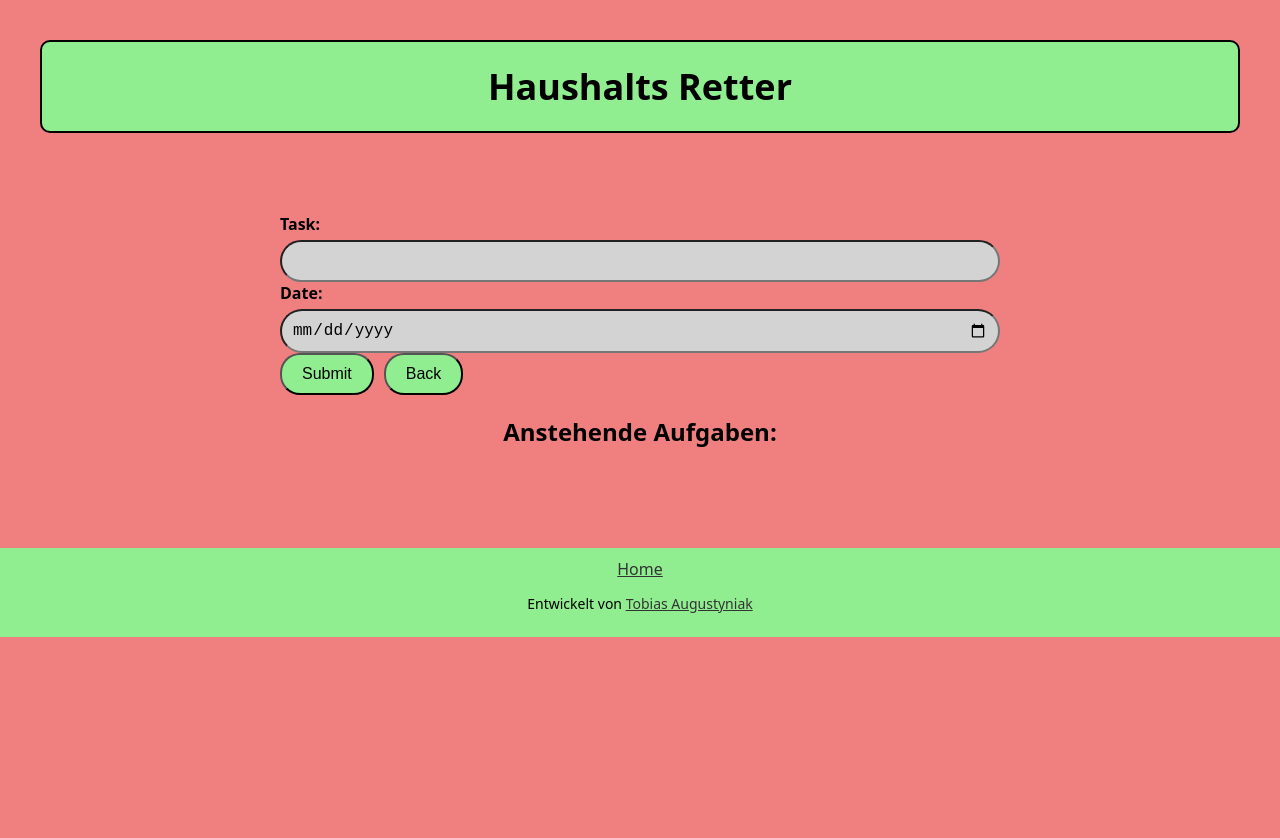
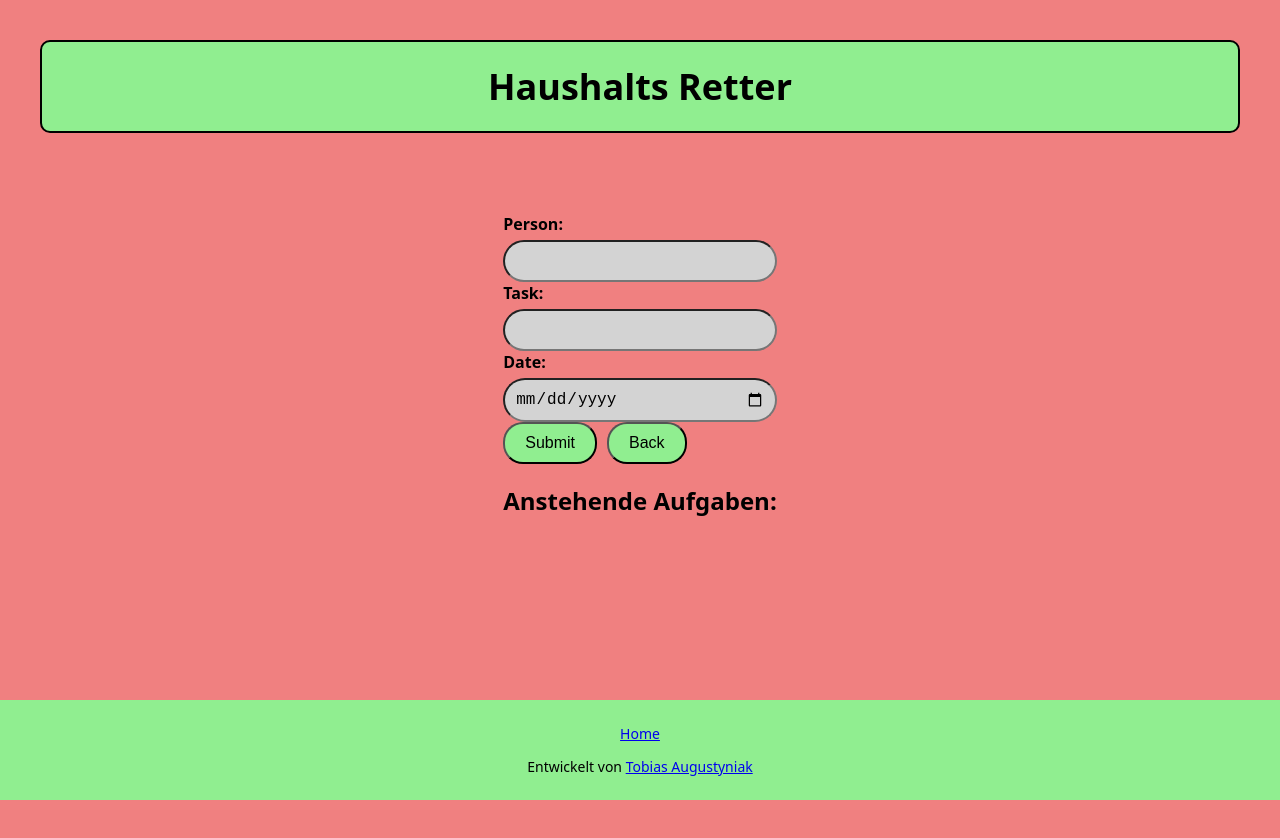
Before and after one commit to TobiAugust/capstone-project, a Next.js app: page / in a window 1280 px wide. Both pictures are taken after a click on the button "Create Task". Shown: the top 838 px of the page. Before the commit the page ends 800 px from the top, so only its background shows below. Built offline with nearby package versions, Linux system fonts and the light colour scheme.

Commit message:
finished transporting design in components an add the feature Person to create Task

```diff
--- a/components/Button.js
+++ b/components/Button.js
@@ -9,4 +9,7 @@ const StyledButton = styled.button`
   color: black;
   background-color: lightgreen;
   border-radius: 20px;
+  padding: 10px 20px;
+  margin-right: 10px;
+  font-size: 16px;
 `;
--- /dev/null
+++ b/components/Footer.js
@@ -0,0 +1,15 @@
+import styled from "styled-components";
+
+const Footer = styled.footer`
+  margin-top: 40px;
+  position: sticky;
+  bottom: 0;
+  background-color: lightgreen;
+  width: 100%;
+  flex-shrink: 0;
+  background-color: lightgreen;
+  padding: 10px;
+  text-align: center;
+`;
+
+export default Footer;
--- /dev/null
+++ b/components/FooterLink.js
@@ -0,0 +1,7 @@
+import styled from "styled-components";
+
+const FooterLink = styled.a`
+  color: #333;
+`;
+
+export default FooterLink;
--- /dev/null
+++ b/components/FooterText.js
@@ -0,0 +1,7 @@
+import styled from "styled-components";
+
+const FooterText = styled.p`
+  font-size: 14px;
+`;
+
+export default FooterText;
--- /dev/null
+++ b/components/MainContainer.js
@@ -0,0 +1,9 @@
+import styled from "styled-components";
+
+const MainContainer = styled.div`
+  min-height: 100vh;
+  display: flex;
+  flex-direction: column;
+`;
+
+export default MainContainer;
--- /dev/null
+++ b/components/Section.js
@@ -0,0 +1,7 @@
+import styled from "styled-components";
+
+const Section = styled.section`
+  flex: 1;
+`;
+
+export default Section;
--- /dev/null
+++ b/components/SubmittedData.js
@@ -0,0 +1,10 @@
+import styled from "styled-components";
+
+const SubmittedData = styled.div`
+  display: grid;
+  grid-template-columns: repeat(auto-fit, minmax(300px, 1fr));
+  grid-gap: 20px;
+  margin-top: 20px;
+`;
+
+export default SubmittedData;
--- a/components/TaskItem.js
+++ b/components/TaskItem.js
@@ -1,6 +1,6 @@
 import React from "react";
 import styled from "styled-components";
-import Button from "./Button";
+import Button from "../components/Button";
 
 const TaskItemContainer = styled.div`
   border: 1px solid #ccc;
--- a/pages/index.js
+++ b/pages/index.js
@@ -9,6 +9,12 @@ import InputBox from "../components/InputBox";
 import Form from "../components/Form";
 import Label from "../components/Label";
 import StyledInput from "../components/StyledInput";
+import SubmittedData from "../components/SubmittedData";
+import Footer from "../components/Footer";
+import FooterText from "../components/FooterText";
+import FooterLink from "../components/FooterLink";
+import MainContainer from "../components/MainContainer";
+import Section from "../components/Section";
 
 export default function HomePage() {
   const [submittedData, setSubmittedData] = useState([]);
@@ -16,35 +22,47 @@ export default function HomePage() {
   const [selectedTask, setSelectedTask] = useState(null);
   const [taskInput, setTaskInput] = useState("");
   const [dateInput, setDateInput] = useState("");
+  const [selectedPerson, setSelectedPerson] = useState(null);
+  const [personInput, setPersonInput] = useState("");
 
   function handleSubmit(event) {
     event.preventDefault();
     const formElements = event.target.elements;
     const selectedOption = formElements.option.value.trimStart();
     const selectedDate = formElements.date.value;
+    const selectedPerson = formElements.person.value;
 
-    if (selectedOption && selectedDate) {
+    if (selectedOption && selectedDate && selectedPerson) {
       if (selectedTask) {
         const updatedData = submittedData.map((data) => {
           if (data.id === selectedTask.id) {
-            return { ...data, option: selectedOption, date: selectedDate };
+            return {
+              ...data,
+              person: selectedPerson,
+              option: selectedOption,
+              date: selectedDate,
+            };
           }
           return data;
         });
+        setSelectedPerson(null);
         setSubmittedData(updatedData);
         setSelectedTask(null);
       } else {
         const newData = {
           id: uuidv4(),
+          person: selectedPerson,
           option: selectedOption,
           date: selectedDate,
         };
         setSubmittedData([...submittedData, newData]);
       }
+      setPersonInput("");
       setTaskInput("");
       setDateInput("");
       formElements.option.value = "";
       formElements.date.value = "";
+      formElements.person.value = "";
     }
   }
 
@@ -52,6 +70,8 @@ export default function HomePage() {
     setShowInput(true);
     setSelectedTask(task);
     setTaskInput(task ? task.option : "");
+    setSelectedPerson(task ? task.person : null);
+    setPersonInput(task ? task.person : "");
     setDateInput(task ? task.date : "");
   };
 
@@ -59,12 +79,15 @@ export default function HomePage() {
     setShowInput(false);
     setSelectedTask(null);
     setTaskInput("");
+    setSelectedPerson(null);
+    setPersonInput("");
     setDateInput("");
   };
 
   const handleDelete = (id) => {
     const updatedData = submittedData.filter((data) => data.id !== id);
     setSubmittedData(updatedData);
+    setPersonInput("");
     setTaskInput("");
     setDateInput("");
   };
@@ -74,12 +97,26 @@ export default function HomePage() {
       <div>
         <Header />
       </div>
+      <MainContainer>
         <Container>
           {!showInput ? (
             <Button text="Create Task" onClick={() => toggleTaskForm(null)} />
           ) : (
             <InputBox>
               <Form onSubmit={handleSubmit}>
+                <div>
+                  <Label htmlFor="date">
+                    <strong>Person:</strong>
+                  </Label>
+                  <StyledInput
+                    type="text"
+                    id="person"
+                    name="person"
+                    required
+                    value={personInput}
+                    onChange={(event) => setPersonInput(event.target.value)}
+                  />
+                </div>
                 <div>
                   <Label htmlFor="option">
                     <strong>Task:</strong>
@@ -97,7 +134,7 @@ export default function HomePage() {
                   <Label htmlFor="date">
                     <strong>Date:</strong>
                   </Label>
-                <input
+                  <StyledInput
                     type="date"
                     id="date"
                     name="date"
@@ -106,15 +143,18 @@ export default function HomePage() {
                     onChange={(event) => setDateInput(event.target.value)}
                   />
                 </div>
-              <Button type="submit" text={selectedTask ? "Update" : "Submit"} />
+                <Button
+                  type="submit"
+                  text={selectedTask ? "Update" : "Submit"}
+                />
                 {showInput && <Button text="Back" onClick={handleCancel} />}
               </Form>
             </InputBox>
           )}
-        <section>
+          <Section>
             <h2>Anstehende Aufgaben:</h2>
             {submittedData.length > 0 && (
-            <div className="submitted-data">
+              <SubmittedData>
                 {submittedData.map((data) => (
                   <TaskItem
                     key={data.id}
@@ -123,17 +163,22 @@ export default function HomePage() {
                     onEdit={() => toggleTaskForm(data)}
                   />
                 ))}
-            </div>
+              </SubmittedData>
             )}
-        </section>
+          </Section>
         </Container>
-      <footer>
+      </MainContainer>
+      <Footer>
+        <FooterText>
           <Link href="/">Home</Link>
           <p>
             Entwickelt von{" "}
+            <FooterLink>
               <a href="https://github.com/TobiAugust">Tobias Augustyniak</a>
+            </FooterLink>
           </p>
-      </footer>
+        </FooterText>
+      </Footer>
     </>
   );
 }
--- a/styles.js
+++ b/styles.js
@@ -12,59 +12,4 @@ export default createGlobalStyle`
     font-family: system-ui;
     background-color: lightcoral;
   }
-
-
-
-
-
-  input {
-    width: 100%;
-    padding: 10px;
-    font-size: 16px;
-    border-radius: 30px;
-    background-color: lightgrey;
-  }
-
-  button {
-    padding: 10px 20px;
-    margin-right: 10px;
-    font-size: 16px;
-    border-radius: 20px;
-  }
-
-  .submitted-data {
-    display: grid;
-    grid-template-columns: repeat(auto-fit, minmax(300px, 1fr));
-    grid-gap: 20px;
-    margin-top: 20px;
-  }
-
-  footer {
-    margin-top: 40px;
-    position: sticky;
-    bottom: 0;
-    background-color: lightgreen;
-    width: 100%;
-    flex-shrink: 0;
-    background-color: lightgreen;
-    padding: 10px;
-    text-align: center;
-  }
-
-  footer p {
-    font-size: 14px;
-  }
-
-  footer a {
-    color: #333;
-  }
-  .container {
-    min-height: 100vh;
-    display: flex;
-    flex-direction: column;
-  }
-
-  section {
-    flex: 1;
-  }
 `;
```
Lines whose indentation alone changed are shown as unchanged.
